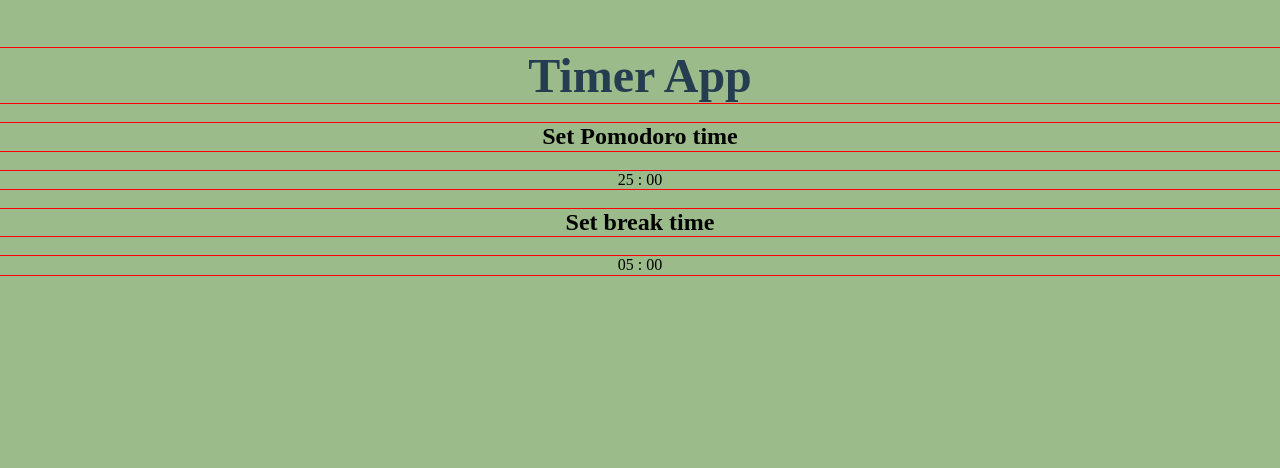
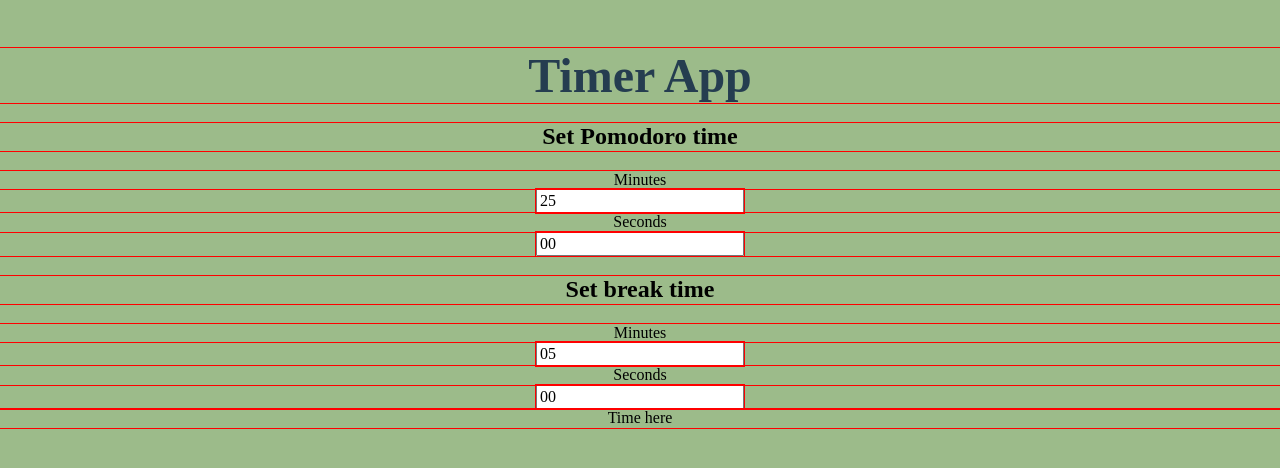
Before and after one commit to icelandico/timer-react, a React (Create React App) app: page / in a window 1280 px wide. Shown: the top 468 px of the page. Built offline with nearby package versions, Linux system fonts and the light colour scheme.

Commit message:
Add input to settings panel

```diff
--- a/src/components/Display/Display.js
+++ b/src/components/Display/Display.js
@@ -1,11 +1,22 @@
 import React, { Component } from 'react';
-import Settings from '../Settings/Settings'
+import Settings from '../Settings/Settings';
+import TimeDisplay from '../TimeDisplay/TimeDisplay'
 
 class Display extends Component {
+
+  state = {
+    minutes: '',
+    seconds: ''
+  }
+
   render() {
     return(
       <div>
         <Settings />
+        <TimeDisplay
+          minutes={this.state.minutes}
+          seconds={this.state.seconds}
+        />
       </div>
     )
   }
--- a/src/components/Settings/Settings.js
+++ b/src/components/Settings/Settings.js
@@ -14,15 +14,29 @@ class Settings extends Component {
       <div>
         <div>
           <h2>Set Pomodoro time</h2>
-          <p>
-            {this.state.timerMinutes} : {this.state.timerSeconds}
-          </p>
+          <p>Minutes</p>
+          <input type="text"
+                 className="input-time"
+                 value={this.state.timerMinutes}
+          />
+          <p>Seconds</p>
+          <input type="text"
+                 className="input-time"
+                 value={this.state.timerSeconds}
+          />
         </div>
         <div>
           <h2>Set break time</h2>
-          <p>
-            {this.state.breakMinutes} : {this.state.breakSeconds}
-          </p>
+          <p>Minutes</p>
+          <input type="text"
+                 className="input-time"
+                 value={this.state.breakMinutes}
+          />
+          <p>Seconds</p>
+          <input type="text"
+                 className="input-time"
+                 value={this.state.breakSeconds}
+          />
         </div>
       </div>
     )
--- /dev/null
+++ b/src/components/TimeDisplay/TimeDisplay.js
@@ -0,0 +1,19 @@
+import React, { Component } from 'react';
+
+class TimeDisplay extends Component {
+
+  state = {
+    minutes: this.props.minutes,
+    seconds: this.props.seconds
+  }
+
+  render() {
+    return(
+      <div>
+        Time here
+      </div>
+    )
+  }
+}
+
+export default TimeDisplay
```
